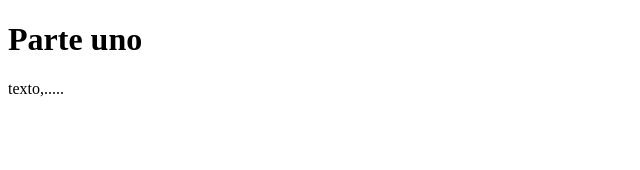
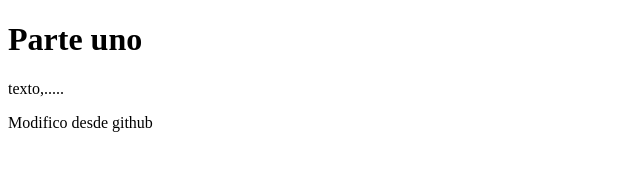
Before and after one commit to RicardoeeE/Git_REE, a plain HTML site: page Index.html in a window 1280 px wide. Shown: the whole page, without its empty margins (0-640 px from the left). Drawn offline with Linux system fonts and the light colour scheme.

Commit message:
Update Index.html

```diff
--- a/Index.html
+++ b/Index.html
@@ -9,5 +9,6 @@
 <body>
     <h1>Parte uno </h1>
     <p>texto,..... </p>
+    <p>Modifico desde github</p>
 </body>
 </html>
```
